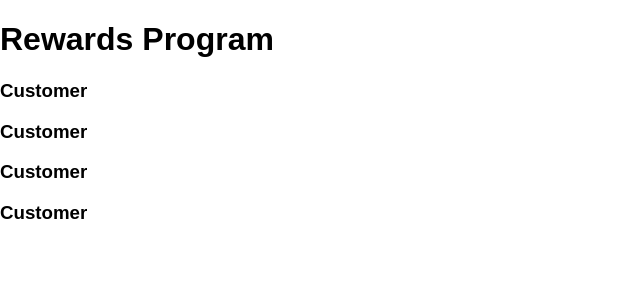
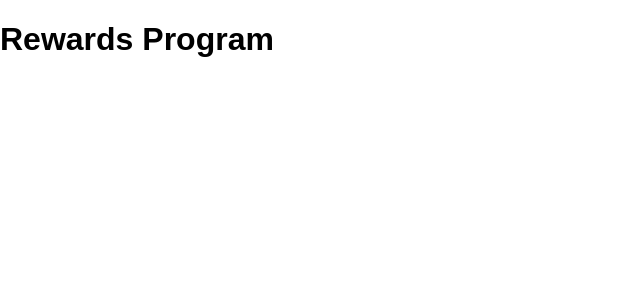
Before and after one commit to izuua/rewards-solution, a React (Create React App) app in the folder rewards-solution/: page / in a window 1280 px wide. Shown: the top 300 px of the page, without its empty margins (0-640 px from the left). Built offline with nearby package versions, Linux system fonts and the light colour scheme.

Commit message:
Fixed an error with the CustomerCard render.

```diff
--- a/rewards-solution/src/App.js
+++ b/rewards-solution/src/App.js
@@ -14,12 +14,12 @@ class App extends React.Component {
       <Wrapper>
         <h1 className="title">Rewards Program</h1>
         {this.state.transactions.map(customer => (
-          <CustomerCard>
+          <CustomerCard
             id={customer.id}
             key={customer.id}
             name={customer.name}
             transaction={customer.transaction}
-          </CustomerCard>
+            />
         ))}
       </Wrapper>
     )
--- a/rewards-solution/src/components/Customers/index.js
+++ b/rewards-solution/src/components/Customers/index.js
@@ -3,7 +3,9 @@ import "./style.css";
 
 function CustomerCard(props) {
     return (
-        <h3>Customer</h3>
+        <div className="card">
+
+        </div>
     )
 }
 
```
